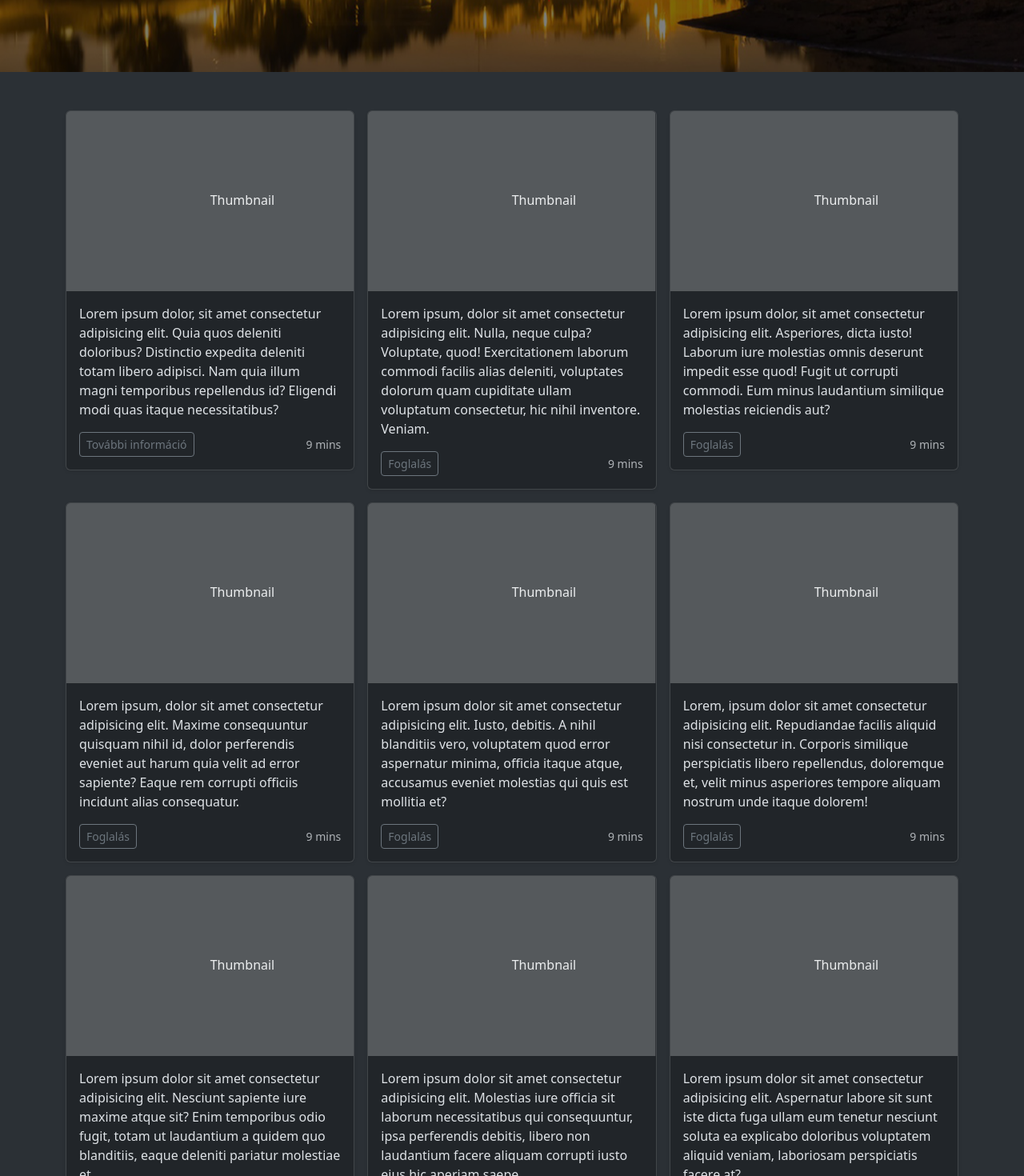
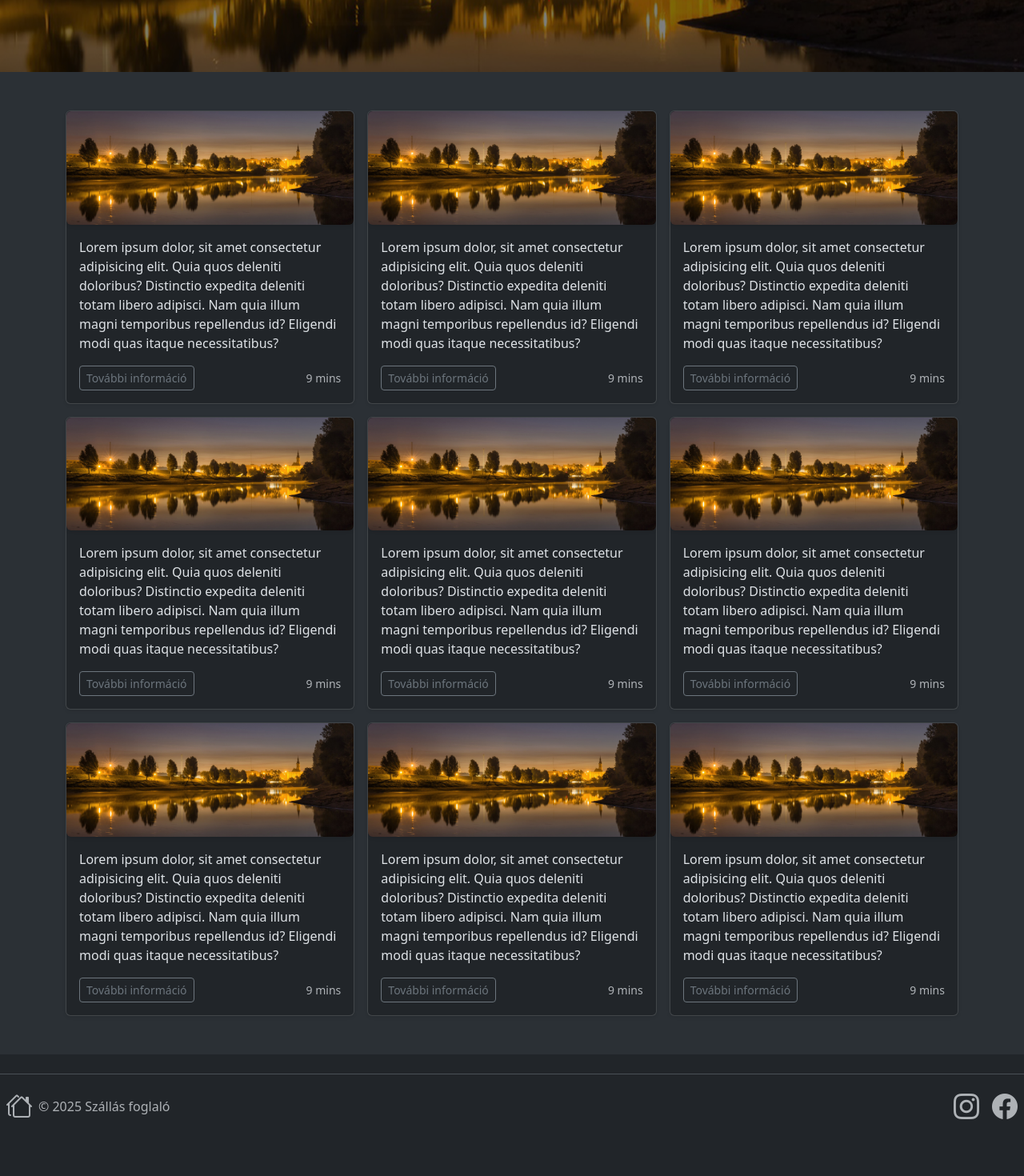
Before and after one commit to n-szilard/szallas-foglalo, an Angular app: page /home in a window 1280 px wide. Shown: the part 380-1850 px from the top of the page at 80% size. After the commit the page ends 1827 px from the top, so only its background shows below. Built offline with nearby package versions, Linux system fonts and the light colour scheme.

Commit message:
SF-7 Szállás foglalás

```diff
--- a/src/app/app.routes.ts
+++ b/src/app/app.routes.ts
@@ -8,6 +8,7 @@ import { PassmodComponent } from './components/user/passmod/passmod.component';
 import { HomeComponent } from './components/system/home/home.component';
 import { AccomodationInfoComponent } from './components/accomodation/accomodation-info/accomodation-info.component';
 import { SzallasUploadComponent } from './components/admin/szallas-upload/szallas-upload.component';
+import { BookingComponent } from './components/accomodation/booking/booking.component';
 
 export const routes: Routes = [
     { path: 'login', component: LoginComponent },
@@ -18,6 +19,8 @@ export const routes: Routes = [
     { path: 'home', component: HomeComponent},
     { path: 'info/:id', component: AccomodationInfoComponent},
     { path: 'szallasupload', component: SzallasUploadComponent},
+    { path: 'booking/:id', component: BookingComponent},
+
 
     { path: '', redirectTo: '/home', pathMatch: 'full'},
     { path: '**', component: NotfoundComponent}
--- a/src/app/components/accomodation/accomodation-info/accomodation-info.component.ts
+++ b/src/app/components/accomodation/accomodation-info/accomodation-info.component.ts
@@ -1,11 +1,12 @@
 import { CommonModule } from '@angular/common';
 import { Component } from '@angular/core';
+import { RouterModule } from '@angular/router';
 
 @Component({
   selector: 'app-accomodation-info',
   standalone: true,
   imports: [
-    CommonModule
+    CommonModule,RouterModule
   ],
   templateUrl: './accomodation-info.component.html',
   styleUrl: './accomodation-info.component.scss'
@@ -16,6 +17,7 @@ export class AccomodationInfoComponent {
     rating: 8.2,
     reviewText: "Nagyon jó (7433 értékelés)",
     address: "6500 Baja, Miami Beach",
+    price: 40000,
 
     features: [
       { title: "Nagyszerű elhelyezkedés", desc: "A vendégek kedvelik a környéket." },
--- /dev/null
+++ b/src/app/components/accomodation/booking/booking.component.scss
@@ -0,0 +1,5 @@
+
+
+  .price-box {
+    border: 1px solid #dcdcdc;
+  }
--- a/src/app/components/system/home/home.component.html
+++ b/src/app/components/system/home/home.component.html
@@ -14,15 +14,7 @@
             <div class="row row-cols-1 row-cols-sm-2 row-cols-md-3 g-3">
                 <div class="col">
                     <div class="card shadow-sm">
-                        <svg aria-label="Placeholder: Thumbnail" class="bd-placeholder-img card-img-top" height="225"
-                            preserveAspectRatio="xMidYMid slice" role="img" width="100%"
-                            xmlns="http://www.w3.org/2000/svg">
-                            <title>Placeholder</title>
-                            <rect width="100%" height="100%" fill="#55595c"></rect>
-                            <text x="50%" y="50%" fill="#eceeef" dy=".3em">
-                                Thumbnail
-                            </text>
-                        </svg>
+                        <img src='/assets/images/slider_01.jpg' class="img-fluid rounded shadow-sm" alt="">
                         <div class="card-body">
                             <p class="card-text">
                                 Lorem ipsum dolor, sit amet consectetur adipisicing elit. Quia quos deleniti doloribus? Distinctio expedita deleniti totam libero adipisci. Nam quia illum magni temporibus repellendus id? Eligendi modi quas itaque necessitatibus?
@@ -40,23 +32,15 @@
                 </div>
                 <div class="col">
                     <div class="card shadow-sm">
-                        <svg aria-label="Placeholder: Thumbnail" class="bd-placeholder-img card-img-top" height="225"
-                            preserveAspectRatio="xMidYMid slice" role="img" width="100%"
-                            xmlns="http://www.w3.org/2000/svg">
-                            <title>Placeholder</title>
-                            <rect width="100%" height="100%" fill="#55595c"></rect>
-                            <text x="50%" y="50%" fill="#eceeef" dy=".3em">
-                                Thumbnail
-                            </text>
-                        </svg>
+                        <img src='/assets/images/slider_01.jpg' class="img-fluid rounded shadow-sm" alt="">
                         <div class="card-body">
                             <p class="card-text">
-                                Lorem ipsum, dolor sit amet consectetur adipisicing elit. Nulla, neque culpa? Voluptate, quod! Exercitationem laborum commodi facilis alias deleniti, voluptates dolorum quam cupiditate ullam voluptatum consectetur, hic nihil inventore. Veniam.
+                                Lorem ipsum dolor, sit amet consectetur adipisicing elit. Quia quos deleniti doloribus? Distinctio expedita deleniti totam libero adipisci. Nam quia illum magni temporibus repellendus id? Eligendi modi quas itaque necessitatibus?
                             </p>
                             <div class="d-flex justify-content-between align-items-center">
                                 <div class="btn-group">
-                                    <button type="button" class="btn btn-sm btn-outline-secondary">
-                                        Foglalás
+                                    <button type="button" class="btn btn-sm btn-outline-secondary" [routerLink]="['/info', 9]">
+                                        További információ
                                     </button>
                                 </div>
                                 <small class="text-body-secondary">9 mins</small>
@@ -66,23 +50,15 @@
                 </div>
                 <div class="col">
                     <div class="card shadow-sm">
-                        <svg aria-label="Placeholder: Thumbnail" class="bd-placeholder-img card-img-top" height="225"
-                            preserveAspectRatio="xMidYMid slice" role="img" width="100%"
-                            xmlns="http://www.w3.org/2000/svg">
-                            <title>Placeholder</title>
-                            <rect width="100%" height="100%" fill="#55595c"></rect>
-                            <text x="50%" y="50%" fill="#eceeef" dy=".3em">
-                                Thumbnail
-                            </text>
-                        </svg>
+                        <img src='/assets/images/slider_01.jpg' class="img-fluid rounded shadow-sm" alt="">
                         <div class="card-body">
                             <p class="card-text">
-                                Lorem ipsum dolor, sit amet consectetur adipisicing elit. Asperiores, dicta iusto! Laborum iure molestias omnis deserunt impedit esse quod! Fugit ut corrupti commodi. Eum minus laudantium similique molestias reiciendis aut?
+                                Lorem ipsum dolor, sit amet consectetur adipisicing elit. Quia quos deleniti doloribus? Distinctio expedita deleniti totam libero adipisci. Nam quia illum magni temporibus repellendus id? Eligendi modi quas itaque necessitatibus?
                             </p>
                             <div class="d-flex justify-content-between align-items-center">
                                 <div class="btn-group">
-                                    <button type="button" class="btn btn-sm btn-outline-secondary">
-                                        Foglalás
+                                    <button type="button" class="btn btn-sm btn-outline-secondary" [routerLink]="['/info', 9]">
+                                        További információ
                                     </button>
                                 </div>
                                 <small class="text-body-secondary">9 mins</small>
@@ -92,23 +68,15 @@
                 </div>
                 <div class="col">
                     <div class="card shadow-sm">
-                        <svg aria-label="Placeholder: Thumbnail" class="bd-placeholder-img card-img-top" height="225"
-                            preserveAspectRatio="xMidYMid slice" role="img" width="100%"
-                            xmlns="http://www.w3.org/2000/svg">
-                            <title>Placeholder</title>
-                            <rect width="100%" height="100%" fill="#55595c"></rect>
-                            <text x="50%" y="50%" fill="#eceeef" dy=".3em">
-                                Thumbnail
-                            </text>
-                        </svg>
+                        <img src='/assets/images/slider_01.jpg' class="img-fluid rounded shadow-sm" alt="">
                         <div class="card-body">
                             <p class="card-text">
-                                Lorem ipsum, dolor sit amet consectetur adipisicing elit. Maxime consequuntur quisquam nihil id, dolor perferendis eveniet aut harum quia velit ad error sapiente? Eaque rem corrupti officiis incidunt alias consequatur.
+                                Lorem ipsum dolor, sit amet consectetur adipisicing elit. Quia quos deleniti doloribus? Distinctio expedita deleniti totam libero adipisci. Nam quia illum magni temporibus repellendus id? Eligendi modi quas itaque necessitatibus?
                             </p>
                             <div class="d-flex justify-content-between align-items-center">
                                 <div class="btn-group">
-                                    <button type="button" class="btn btn-sm btn-outline-secondary">
-                                        Foglalás
+                                    <button type="button" class="btn btn-sm btn-outline-secondary" [routerLink]="['/info', 9]">
+                                        További információ
                                     </button>
                                 </div>
                                 <small class="text-body-secondary">9 mins</small>
@@ -118,23 +86,15 @@
                 </div>
                 <div class="col">
                     <div class="card shadow-sm">
-                        <svg aria-label="Placeholder: Thumbnail" class="bd-placeholder-img card-img-top" height="225"
-                            preserveAspectRatio="xMidYMid slice" role="img" width="100%"
-                            xmlns="http://www.w3.org/2000/svg">
-                            <title>Placeholder</title>
-                            <rect width="100%" height="100%" fill="#55595c"></rect>
-                            <text x="50%" y="50%" fill="#eceeef" dy=".3em">
-                                Thumbnail
-                            </text>
-                        </svg>
+                        <img src='/assets/images/slider_01.jpg' class="img-fluid rounded shadow-sm" alt="">
                         <div class="card-body">
                             <p class="card-text">
-                                Lorem ipsum dolor sit amet consectetur adipisicing elit. Iusto, debitis. A nihil blanditiis vero, voluptatem quod error aspernatur minima, officia itaque atque, accusamus eveniet molestias qui quis est mollitia et?
+                                Lorem ipsum dolor, sit amet consectetur adipisicing elit. Quia quos deleniti doloribus? Distinctio expedita deleniti totam libero adipisci. Nam quia illum magni temporibus repellendus id? Eligendi modi quas itaque necessitatibus?
                             </p>
                             <div class="d-flex justify-content-between align-items-center">
                                 <div class="btn-group">
-                                    <button type="button" class="btn btn-sm btn-outline-secondary">
-                                        Foglalás
+                                    <button type="button" class="btn btn-sm btn-outline-secondary" [routerLink]="['/info', 9]">
+                                        További információ
                                     </button>
                                 </div>
                                 <small class="text-body-secondary">9 mins</small>
@@ -144,23 +104,15 @@
                 </div>
                 <div class="col">
                     <div class="card shadow-sm">
-                        <svg aria-label="Placeholder: Thumbnail" class="bd-placeholder-img card-img-top" height="225"
-                            preserveAspectRatio="xMidYMid slice" role="img" width="100%"
-                            xmlns="http://www.w3.org/2000/svg">
-                            <title>Placeholder</title>
-                            <rect width="100%" height="100%" fill="#55595c"></rect>
-                            <text x="50%" y="50%" fill="#eceeef" dy=".3em">
-                                Thumbnail
-                            </text>
-                        </svg>
+                        <img src='/assets/images/slider_01.jpg' class="img-fluid rounded shadow-sm" alt="">
                         <div class="card-body">
                             <p class="card-text">
-                                Lorem, ipsum dolor sit amet consectetur adipisicing elit. Repudiandae facilis aliquid nisi consectetur in. Corporis similique perspiciatis libero repellendus, doloremque et, velit minus asperiores tempore aliquam nostrum unde itaque dolorem!
+                                Lorem ipsum dolor, sit amet consectetur adipisicing elit. Quia quos deleniti doloribus? Distinctio expedita deleniti totam libero adipisci. Nam quia illum magni temporibus repellendus id? Eligendi modi quas itaque necessitatibus?
                             </p>
                             <div class="d-flex justify-content-between align-items-center">
                                 <div class="btn-group">
-                                    <button type="button" class="btn btn-sm btn-outline-secondary">
-                                        Foglalás
+                                    <button type="button" class="btn btn-sm btn-outline-secondary" [routerLink]="['/info', 9]">
+                                        További információ
                                     </button>
                                 </div>
                                 <small class="text-body-secondary">9 mins</small>
@@ -170,23 +122,15 @@
                 </div>
                 <div class="col">
                     <div class="card shadow-sm">
-                        <svg aria-label="Placeholder: Thumbnail" class="bd-placeholder-img card-img-top" height="225"
-                            preserveAspectRatio="xMidYMid slice" role="img" width="100%"
-                            xmlns="http://www.w3.org/2000/svg">
-                            <title>Placeholder</title>
-                            <rect width="100%" height="100%" fill="#55595c"></rect>
-                            <text x="50%" y="50%" fill="#eceeef" dy=".3em">
-                                Thumbnail
-                            </text>
-                        </svg>
+                        <img src='/assets/images/slider_01.jpg' class="img-fluid rounded shadow-sm" alt="">
                         <div class="card-body">
                             <p class="card-text">
-                                Lorem ipsum dolor sit amet consectetur adipisicing elit. Nesciunt sapiente iure maxime atque sit? Enim temporibus odio fugit, totam ut laudantium a quidem quo blanditiis, eaque deleniti pariatur molestiae et.
+                                Lorem ipsum dolor, sit amet consectetur adipisicing elit. Quia quos deleniti doloribus? Distinctio expedita deleniti totam libero adipisci. Nam quia illum magni temporibus repellendus id? Eligendi modi quas itaque necessitatibus?
                             </p>
                             <div class="d-flex justify-content-between align-items-center">
                                 <div class="btn-group">
-                                    <button type="button" class="btn btn-sm btn-outline-secondary">
-                                        Foglalás
+                                    <button type="button" class="btn btn-sm btn-outline-secondary" [routerLink]="['/info', 9]">
+                                        További információ
                                     </button>
                                 </div>
                                 <small class="text-body-secondary">9 mins</small>
@@ -196,23 +140,15 @@
                 </div>
                 <div class="col">
                     <div class="card shadow-sm">
-                        <svg aria-label="Placeholder: Thumbnail" class="bd-placeholder-img card-img-top" height="225"
-                            preserveAspectRatio="xMidYMid slice" role="img" width="100%"
-                            xmlns="http://www.w3.org/2000/svg">
-                            <title>Placeholder</title>
-                            <rect width="100%" height="100%" fill="#55595c"></rect>
-                            <text x="50%" y="50%" fill="#eceeef" dy=".3em">
-                                Thumbnail
-                            </text>
-                        </svg>
+                        <img src='/assets/images/slider_01.jpg' class="img-fluid rounded shadow-sm" alt="">
                         <div class="card-body">
                             <p class="card-text">
-                                Lorem ipsum dolor sit amet consectetur adipisicing elit. Molestias iure officia sit laborum necessitatibus qui consequuntur, ipsa perferendis debitis, libero non laudantium facere aliquam corrupti iusto eius hic aperiam saepe.
+                                Lorem ipsum dolor, sit amet consectetur adipisicing elit. Quia quos deleniti doloribus? Distinctio expedita deleniti totam libero adipisci. Nam quia illum magni temporibus repellendus id? Eligendi modi quas itaque necessitatibus?
                             </p>
                             <div class="d-flex justify-content-between align-items-center">
                                 <div class="btn-group">
-                                    <button type="button" class="btn btn-sm btn-outline-secondary">
-                                        Foglalás
+                                    <button type="button" class="btn btn-sm btn-outline-secondary" [routerLink]="['/info', 9]">
+                                        További információ
                                     </button>
                                 </div>
                                 <small class="text-body-secondary">9 mins</small>
@@ -222,23 +158,15 @@
                 </div>
                 <div class="col">
                     <div class="card shadow-sm">
-                        <svg aria-label="Placeholder: Thumbnail" class="bd-placeholder-img card-img-top" height="225"
-                            preserveAspectRatio="xMidYMid slice" role="img" width="100%"
-                            xmlns="http://www.w3.org/2000/svg">
-                            <title>Placeholder</title>
-                            <rect width="100%" height="100%" fill="#55595c"></rect>
-                            <text x="50%" y="50%" fill="#eceeef" dy=".3em">
-                                Thumbnail
-                            </text>
-                        </svg>
+                        <img src='/assets/images/slider_01.jpg' class="img-fluid rounded shadow-sm" alt="">
                         <div class="card-body">
                             <p class="card-text">
-                                Lorem ipsum dolor sit amet consectetur adipisicing elit. Aspernatur labore sit sunt iste dicta fuga ullam eum tenetur nesciunt soluta ea explicabo doloribus voluptatem aliquid veniam, laboriosam perspiciatis facere at?
+                                Lorem ipsum dolor, sit amet consectetur adipisicing elit. Quia quos deleniti doloribus? Distinctio expedita deleniti totam libero adipisci. Nam quia illum magni temporibus repellendus id? Eligendi modi quas itaque necessitatibus?
                             </p>
                             <div class="d-flex justify-content-between align-items-center">
                                 <div class="btn-group">
-                                    <button type="button" class="btn btn-sm btn-outline-secondary">
-                                        Foglalás
+                                    <button type="button" class="btn btn-sm btn-outline-secondary" [routerLink]="['/info', 9]">
+                                        További információ
                                     </button>
                                 </div>
                                 <small class="text-body-secondary">9 mins</small>
```
Also changed, not shown: src/app/components/accomodation/accomodation-info/accomodation-info.component.html (+15 -8 lines), src/app/components/accomodation/booking/booking.component.html (added, +34 -0 lines), src/app/components/accomodation/booking/booking.component.ts (added, +59 -0 lines).
